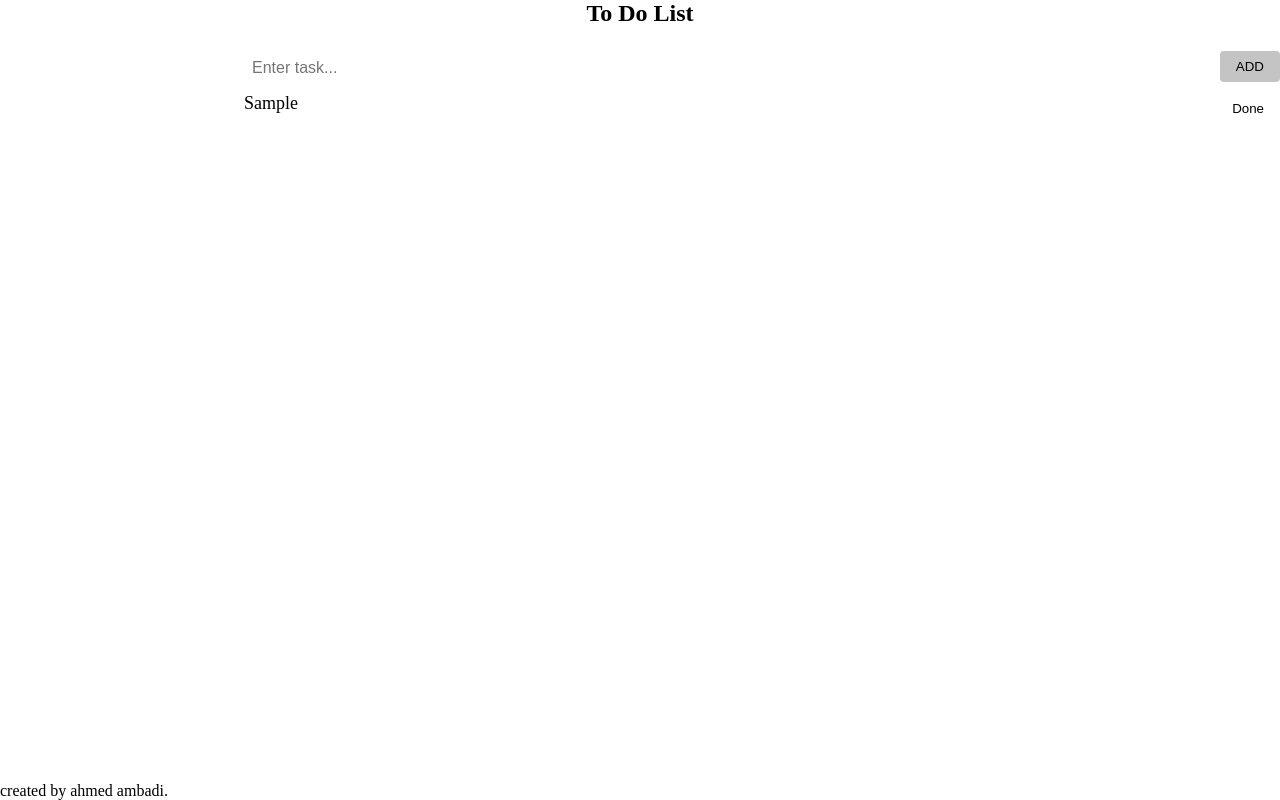
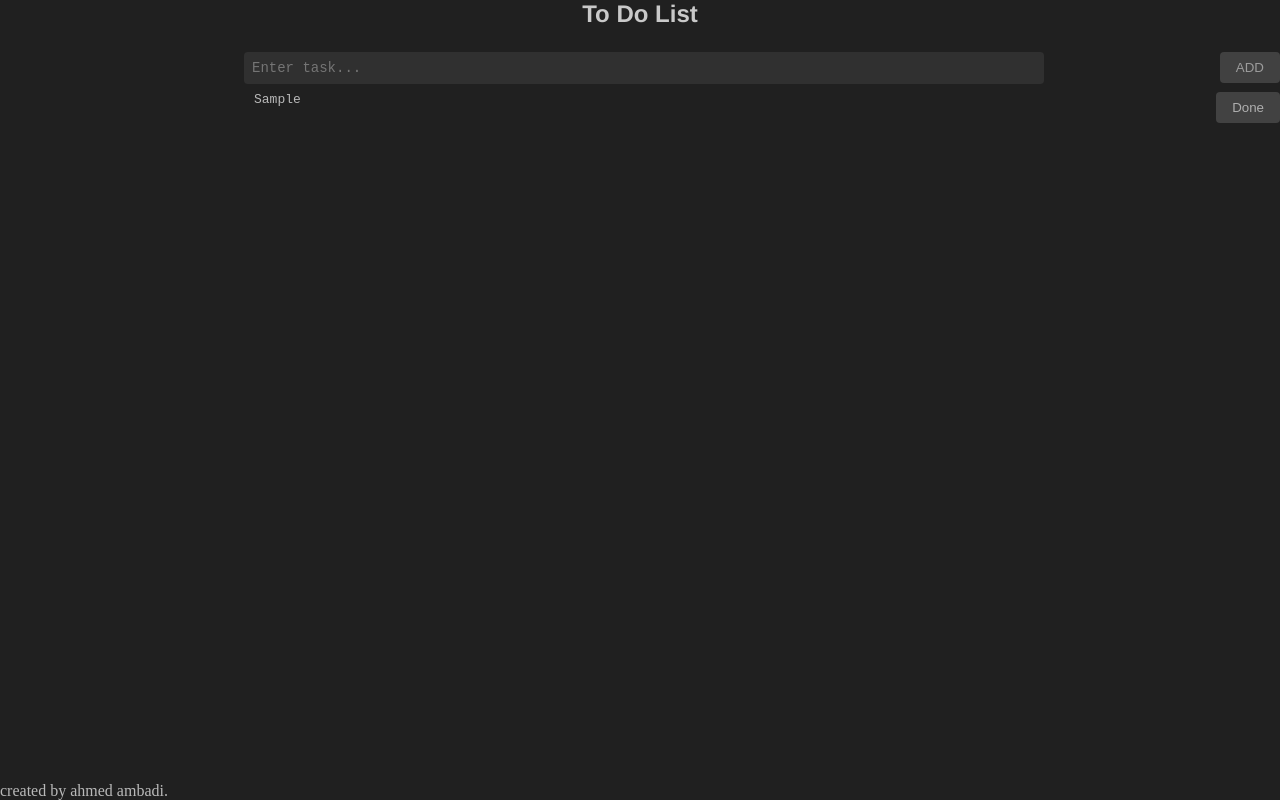
Before and after one commit to ahmedambadi/to-do-list, a plain HTML site: page index.html in a window 1280 px wide. Both pictures are taken after typing "Sample" into the empty fields and a click on the button "ADD". Drawn offline with Linux system fonts and the light colour scheme.

Commit message:
final ver

```diff
--- a/style.css
+++ b/style.css
@@ -3,12 +3,15 @@ body{
     padding: 0;
     border: 0;
     margin: 0;
+    background-color: rgb(32, 32, 32);
 }
 
 #header{
 
        margin-bottom:10px ;
        text-align: center;
+       color: #c9c9c9;
+       font-family: 'Franklin Gothic Medium', 'Arial Narrow', Arial, sans-serif;
 
 
 }
@@ -18,6 +21,7 @@ body{
      position: fixed;
      bottom: 0;
      text-align: center;
+     color: #b9b9b9;
     }
 
 #taskList {
@@ -34,21 +38,24 @@ body{
     width: 100%;
     gap: 8px;
     padding: 4px;
+
 }
 
 .task input{
     flex: 1;
     padding: 8px;
-    font-size: 16px;
+    font-size: 14px;
     border: none;
     border-radius: 4px;
-    background-color: hsl(0, 0%, 100%);
+    background-color: hsl(0, 0%, 19%);
+    color: #b9b9b9;
+    font-family: monospace;
 }
 
 .task button {
     padding: 8px 16px;
-    background-color: #ffffff;
-    color: rgb(0, 0, 0);
+    background-color: #313131;
+    color: rgb(156, 156, 156);
     border: none;
     border-radius: 4px;
     cursor: pointer;
@@ -57,29 +64,32 @@ body{
 
 
 #txt:hover{
-    background-color: #b9b9b9;
+    background-color: #353535;
 }
 
-.txt:focus{
+#txt:focus{
     border: none;
+    outline: #b9b9b9;
 }
 
 .btn{
     padding: 8px 16px;
-    background-color: #ffffff;
-    color: rgb(0, 0, 0);
+    background-color: #424242;
+    color: rgb(175, 175, 175);
     border: none;
     border-radius: 4px;
     cursor: pointer;
     position: fixed;
     right: 0;
 
+
+
 }
 .btn:hover{
-    background-color: rgb(209, 209, 209);
+    background-color: rgb(63, 63, 63);
 }
 .btn:focus{
-    background-color: rgb(196, 196, 196);
+    background-color: rgb(65, 65, 65);
 }
 .taske{
     display: flex;
@@ -87,6 +97,12 @@ body{
     width: 100%;
     gap: 8px;
     padding: 4px;
-    font-size: large;
+    font-size: medium;
     margin: auto;
+    color: #b9b9b9;
+    font-family: monospace;
+    margin-bottom: 16px;
+    margin-left: 10px;
+
+
 }
```
